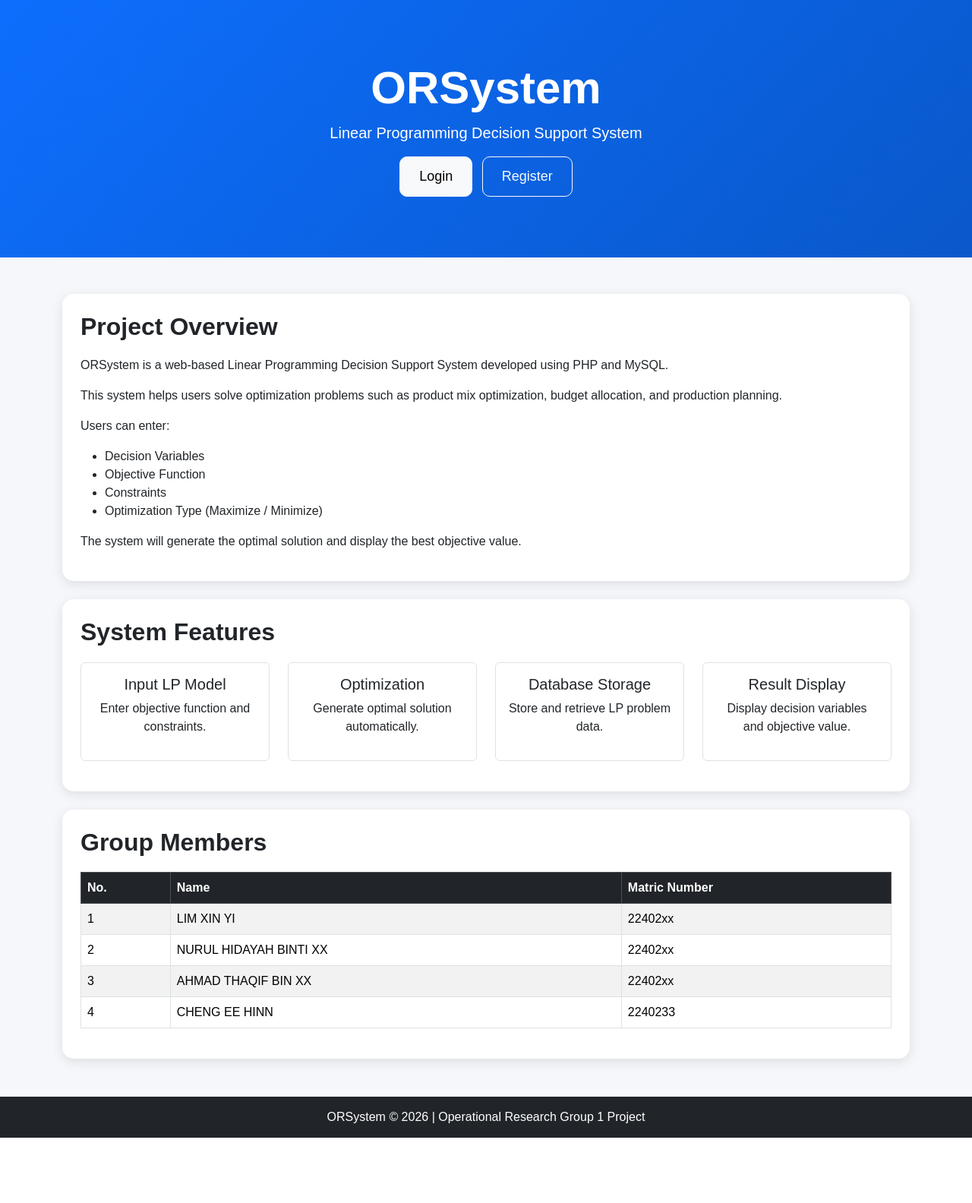
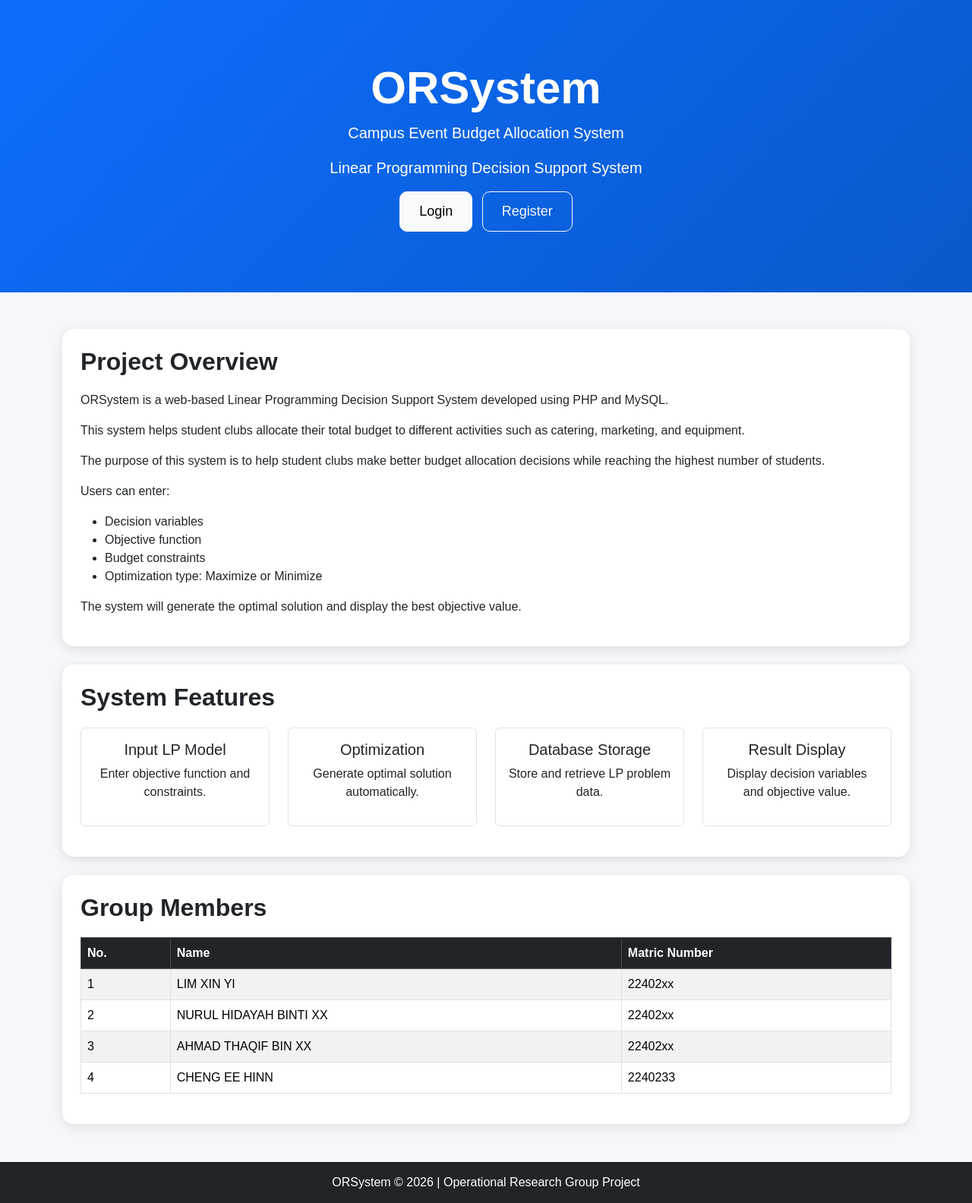
Before and after one commit to ChengEeHinn/ORSystem, a PHP site: page / in a window 1280 px wide. Shown: the whole page at 76% size. Before the commit the page ends 1498 px from the top, so only its background shows below. Run offline with PHP 8.4, Linux system fonts and the light colour scheme.

Commit message:
Update index.php

```diff
--- a/index.php
+++ b/index.php
@@ -3,9 +3,8 @@
 <head>
     <meta charset="UTF-8">
     <meta name="viewport" content="width=device-width, initial-scale=1.0">
-    <title>ORSystem - Linear Programming Decision Support System</title>
+    <title>ORSystem - Campus Event Budget Allocation System</title>
 
-    <!-- Bootstrap 5 -->
     <link href="https://cdn.jsdelivr.net/npm/bootstrap@5.3.3/dist/css/bootstrap.min.css" rel="stylesheet">
 
     <style>
@@ -56,23 +55,23 @@
         }
     </style>
 </head>
+
 <body>
 
-    <!-- HERO SECTION -->
     <div class="hero-section">
         <h1>ORSystem</h1>
+        <p>Campus Event Budget Allocation System</p>
         <p>Linear Programming Decision Support System</p>
 
         <a href="login.php" class="btn btn-light btn-custom me-2">
-        Login
-		</a>
+            Login
+        </a>
 
-		<a href="register.php" class="btn btn-outline-light btn-custom">
-        Register
-		</a>
+        <a href="register.php" class="btn btn-outline-light btn-custom">
+            Register
+        </a>
     </div>
 
-    <!-- PROJECT OVERVIEW -->
     <div class="container mt-5">
 
         <div class="card card-custom p-4 mb-4">
@@ -84,28 +83,30 @@
             </p>
 
             <p>
-                This system helps users solve optimization problems such as
-                product mix optimization, budget allocation, and production planning.
+                This system helps student clubs allocate their total budget to different
+                activities such as catering, marketing, and equipment.
             </p>
 
             <p>
-                Users can enter:
+                The purpose of this system is to help student clubs make better budget
+                allocation decisions while reaching the highest number of students.
             </p>
 
+            <p>Users can enter:</p>
+
             <ul>
-                <li>Decision Variables</li>
-                <li>Objective Function</li>
-                <li>Constraints</li>
-                <li>Optimization Type (Maximize / Minimize)</li>
+                <li>Decision variables</li>
+                <li>Objective function</li>
+                <li>Budget constraints</li>
+                <li>Optimization type: Maximize or Minimize</li>
             </ul>
 
             <p>
-                The system will generate the optimal solution and display
-                the best objective value.
+                The system will generate the optimal solution and display the best
+                objective value.
             </p>
         </div>
 
-        <!-- FEATURES -->
         <div class="card card-custom p-4 mb-4">
             <h2 class="section-title">System Features</h2>
 
@@ -142,7 +143,6 @@
             </div>
         </div>
 
-        <!-- TEAM MEMBERS -->
         <div class="card card-custom p-4 mb-4">
             <h2 class="section-title">Group Members</h2>
 
@@ -185,10 +185,9 @@
 
     </div>
 
-    <!-- FOOTER -->
     <footer>
         <p class="mb-0">
-            ORSystem © 2026 | Operational Research Group 1 Project
+            ORSystem © 2026 | Operational Research Group Project
         </p>
     </footer>
 
```
